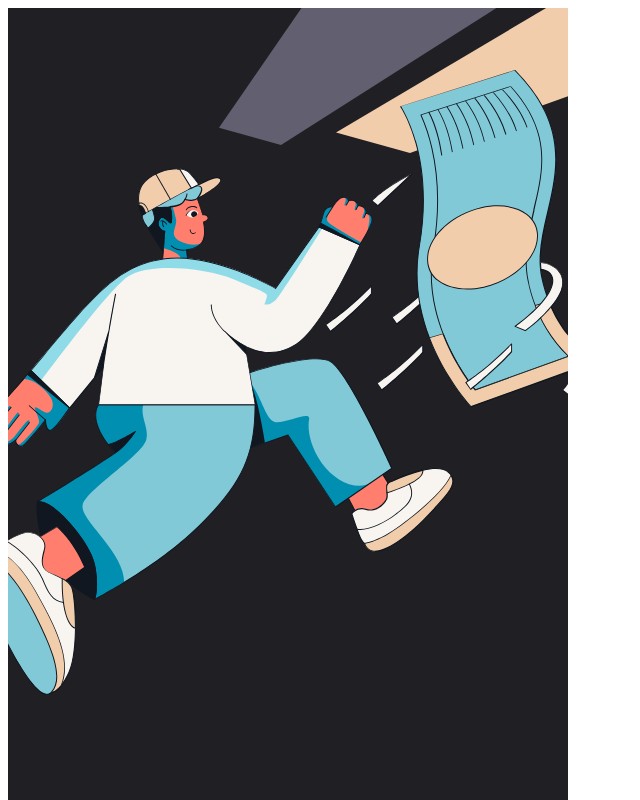
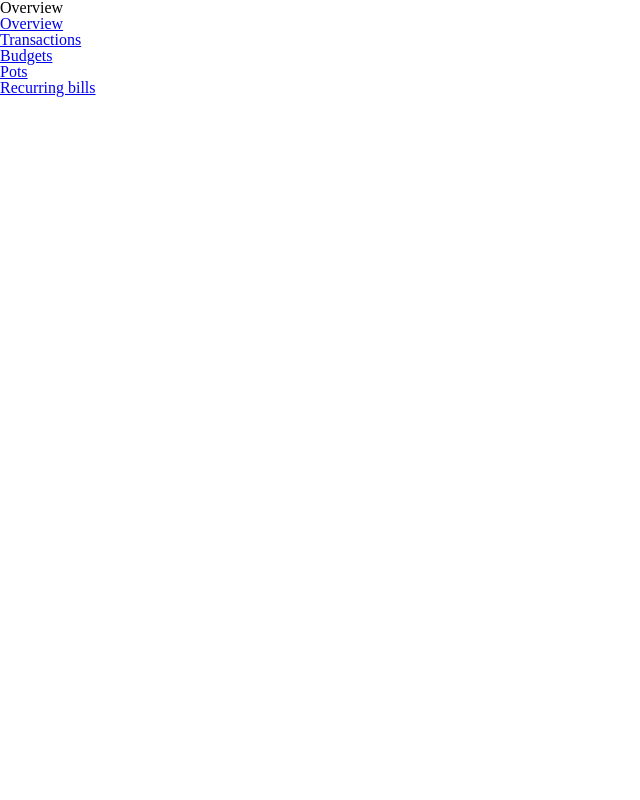
Before and after one commit to IvanaPusic/finance-app, a React (Vite) app: page / in a window 1280 px wide. Before the commit this address led to /login. Shown: the top 800 px of the page, without its empty margins (0-640 px from the left). Built offline with nearby package versions, Linux system fonts and the light colour scheme.

Commit message:
complete setup for layout

```diff
--- a/src/App.tsx
+++ b/src/App.tsx
@@ -17,7 +17,7 @@ function App() {
           <Route path="/transactions" element={<TransactionsPage />} />
           <Route path="/budgets" element={<BudgetsPage />} />
           <Route path="/pots" element={<PotsPage />} />
-          <Route path="/recuring-bills" element={<RecurringBillsPage />} />
+          <Route path="/recurring-bills" element={<RecurringBillsPage />} />
         </Route>
       </Routes>
     </Router>
--- /dev/null
+++ b/src/components/Navigation.tsx
@@ -0,0 +1,30 @@
+import React from 'react'
+import { Link } from 'react-router-dom';
+
+const Navigation = () => {
+  return (
+    <header>
+      <nav>
+        <ul>
+          <li>
+            <Link to = "/">Overview</Link>
+          </li>
+          <li>
+            <Link to = "/transactions">Transactions</Link>
+          </li>
+          <li>
+            <Link to = "/budgets">Budgets</Link>
+          </li>
+          <li>
+            <Link to = "/pots">Pots</Link>
+          </li>
+          <li>
+            <Link to = "/recurring-bills">Recurring bills</Link>
+          </li>
+        </ul>
+      </nav>
+    </header>
+  )
+}
+
+export default Navigation
--- a/src/components/PrivateRoute.tsx
+++ b/src/components/PrivateRoute.tsx
@@ -1,11 +1,17 @@
 import React from "react";
 import { Navigate, Outlet } from "react-router-dom";
 import { useAuth } from "../contexts/AuthContext";
+import Navigation from "./Navigation";
 
 const PrivateRoute: React.FC = () => {
   const { isLoggedIn } = useAuth();
-
-  return isLoggedIn ? <Outlet /> : <Navigate to="/login" replace />;
+  if(isLoggedIn) {
+    return <>
+      <Outlet/>
+      <Navigation/>
+    </>
+  }
+  return <Navigate to="/login" replace />
 };
 
 export default PrivateRoute;
--- /dev/null
+++ b/src/components/index.ts
@@ -0,0 +1,6 @@
+import AuthDebug from "./AuthDebug";
+import Navigation from "./Navigation";
+import PrivateRoute from "./PrivateRoute";
+import StatCard from "./StatCard";
+
+export { AuthDebug, Navigation, PrivateRoute, StatCard }
--- a/src/contexts/AuthContext.tsx
+++ b/src/contexts/AuthContext.tsx
@@ -8,7 +8,7 @@ const AuthContext = createContext<AuthContextValue | undefined>(undefined);
 export const AuthProvider: React.FC<{ children: React.ReactNode }> = ({
   children,
 }) => {
-  const [isLoggedIn, setIsLoggedIn] = useState<boolean>(false);
+  const [isLoggedIn, setIsLoggedIn] = useState<boolean>(true);
 
   const logIn = () => setIsLoggedIn(true);
   const logOut = () => setIsLoggedIn(false);
--- a/src/contexts/GlobalContext.tsx
+++ b/src/contexts/GlobalContext.tsx
@@ -1,4 +1,4 @@
-import React, { useContext, useState, createContext } from "react";
+import React, { useContext, useState, createContext, useEffect } from "react";
 import {
   type Budgets,
   type GlobalContextValue,
@@ -22,6 +22,20 @@ export const GlobalProvider: React.FC<{ children: React.ReactNode }> = ({
   });
   const [budgets, setBudgets] = useState<Budgets[]>([]);
   const [pots, setPots] = useState<Pots[]>([]);
+
+  const getData = async () => {
+    try {
+      const response = await fetch("./data.json");
+      const data = await response.json();
+      console.log(data);
+    } catch (error) {
+      console.error(error)
+    }
+  }
+
+  useEffect(() => {
+    getData();
+  }, [])
 
   return (
     <GlobalContext.Provider
--- a/src/pages/OverviewPage.tsx
+++ b/src/pages/OverviewPage.tsx
@@ -1,12 +1,12 @@
-import React, { Fragment } from "react";
-import AuthDebug from "../components/AuthDebug";
+import React from "react";
+// import AuthDebug from "../components/AuthDebug";
+import "../scss/styles.scss";
 
 const OverviewPage: React.FC = () => {
   return (
-    <Fragment>
+    <main className="">
       <h1>Overview</h1>
-      <AuthDebug />
-    </Fragment>
+    </main>
   );
 };
 
--- /dev/null
+++ b/src/scss/pages/_index.scss
@@ -0,0 +1 @@
+@forward "./overview-page";
--- a/src/scss/styles.scss
+++ b/src/scss/styles.scss
@@ -1,3 +1,4 @@
 @use "./base";
 @use "./abstracts/index";
-@use "./components"
+// @use "./components";
+@use "./pages";
```
Also changed, not shown: src/components/StatCard.tsx (added, +19 -0 lines), src/scss/pages/_overview-page.scss (added).
